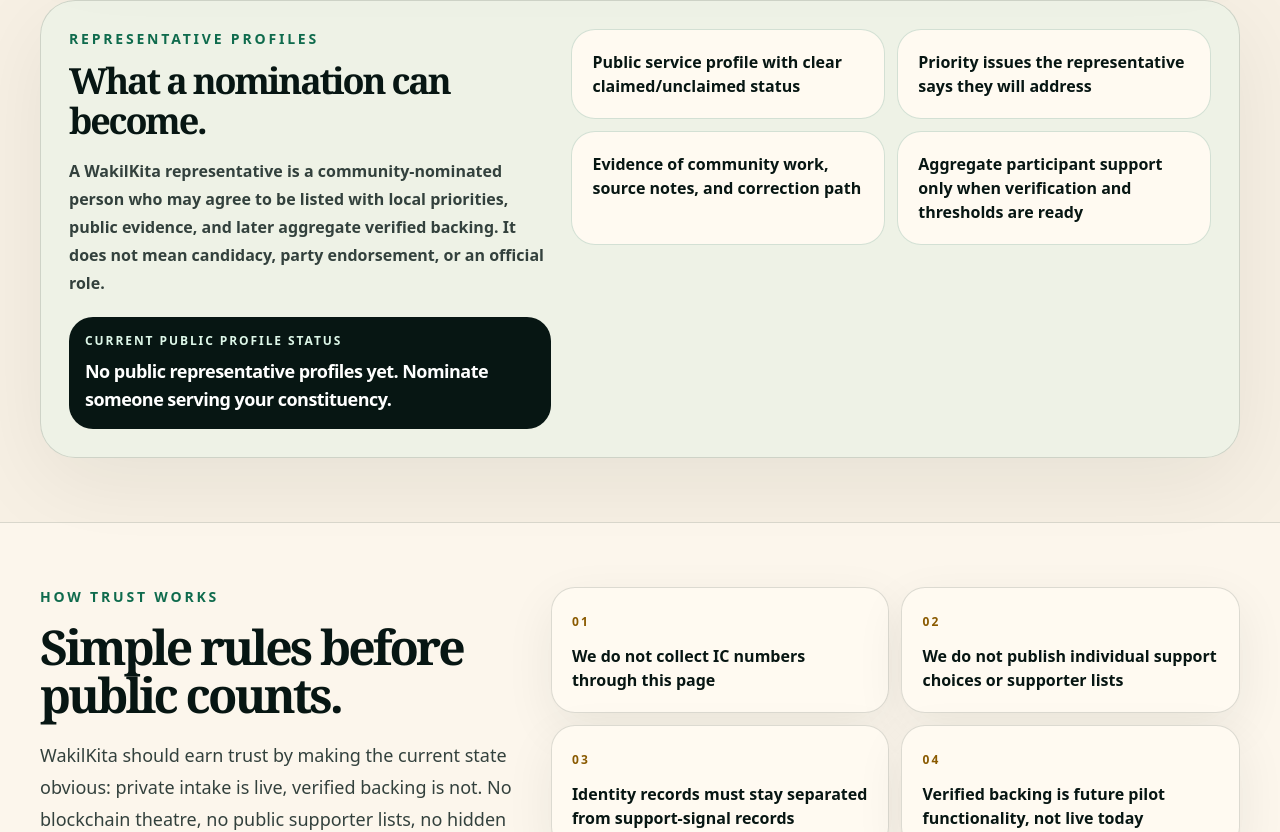
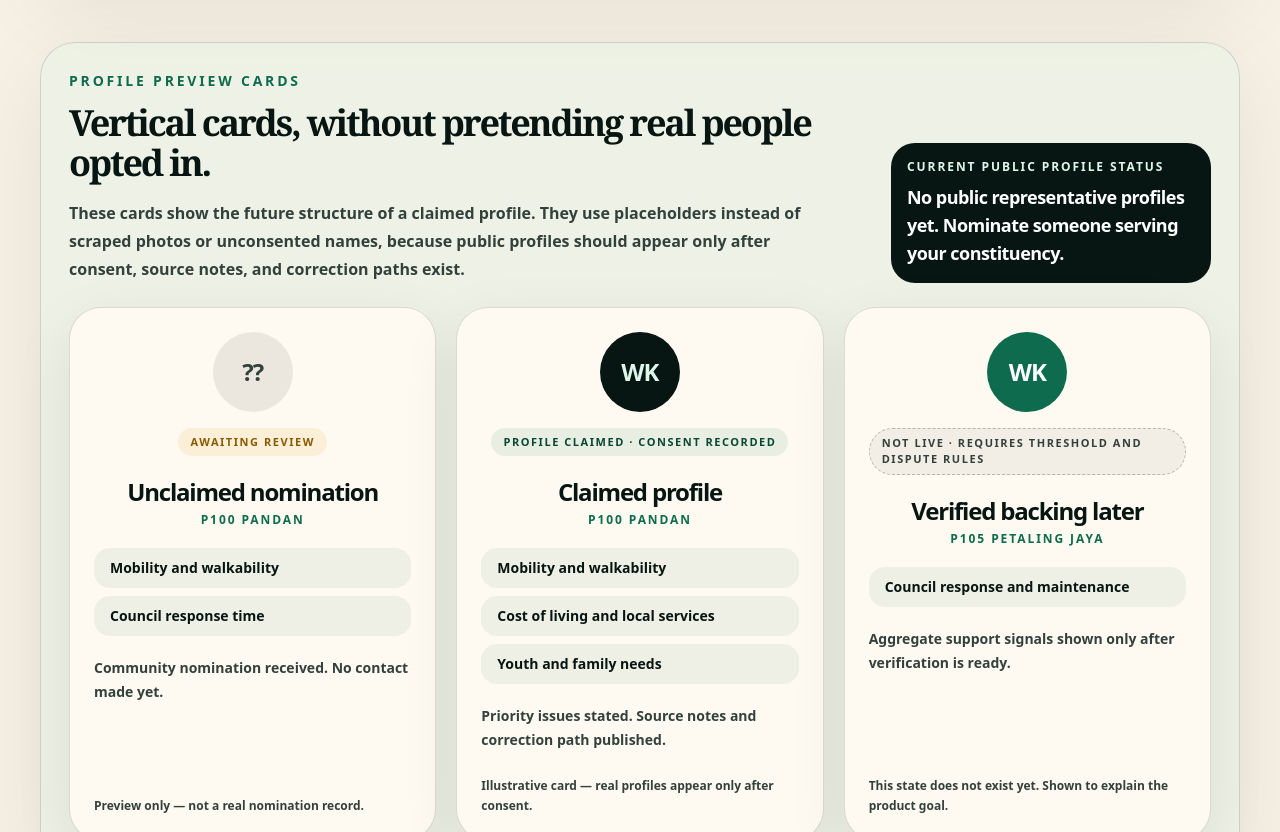
Before and after one commit to amirariff91/wakilkita, a Next.js app: page / in a window 1280 px wide. Shown: the part 3928-4760 px from the top of the page. Built offline with nearby package versions, Linux system fonts and the light colour scheme.

Commit message:
feat: add trust-safe vertical profile preview cards

```diff
--- a/src/app/page.tsx
+++ b/src/app/page.tsx
@@ -74,12 +74,64 @@
   ["3", "Open verified backing later", "One verified private support signal per eligible resident comes only after privacy, dispute, and verification rules are published."],
 ];
 
-const profilePromise = [
-  "Public service profile with clear claimed/unclaimed status",
-  "Priority issues the representative says they will address",
-  "Evidence of community work, source notes, and correction path",
-  "Aggregate participant support only when verification and thresholds are ready",
+type NomineePreviewStatus = "unclaimed" | "claimed" | "future";
+
+const nomineePreviewCards: Array<{
+  initials: string;
+  label: string;
+  constituency: string;
+  status: NomineePreviewStatus;
+  statusLabel: string;
+  priorities: string[];
+  evidenceNote: string;
+  disclaimer: string;
+}> = [
+  {
+    initials: "??",
+    label: "Unclaimed nomination",
+    constituency: "P100 Pandan",
+    status: "unclaimed",
+    statusLabel: "Awaiting review",
+    priorities: ["Mobility and walkability", "Council response time"],
+    evidenceNote: "Community nomination received. No contact made yet.",
+    disclaimer: "Preview only — not a real nomination record.",
+  },
+  {
+    initials: "WK",
+    label: "Claimed profile",
+    constituency: "P100 Pandan",
+    status: "claimed",
+    statusLabel: "Profile claimed · consent recorded",
+    priorities: ["Mobility and walkability", "Cost of living and local services", "Youth and family needs"],
+    evidenceNote: "Priority issues stated. Source notes and correction path published.",
+    disclaimer: "Illustrative card — real profiles appear only after consent.",
+  },
+  {
+    initials: "WK",
+    label: "Verified backing later",
+    constituency: "P105 Petaling Jaya",
+    status: "future",
+    statusLabel: "Not live · requires threshold and dispute rules",
+    priorities: ["Council response and maintenance"],
+    evidenceNote: "Aggregate support signals shown only after verification is ready.",
+    disclaimer: "This state does not exist yet. Shown to explain the product goal.",
+  },
 ];
+
+const previewStatusStyles: Record<NomineePreviewStatus, { avatar: string; badge: string }> = {
+  unclaimed: {
+    avatar: "bg-[rgba(7,22,19,0.08)] text-[var(--slate)]",
+    badge: "bg-[rgba(217,154,30,0.12)] text-[var(--amber-text)]",
+  },
+  claimed: {
+    avatar: "bg-[var(--ink)] text-[var(--mint)]",
+    badge: "bg-[rgba(15,107,77,0.09)] text-[var(--civic-dark)]",
+  },
+  future: {
+    avatar: "bg-[var(--civic)] text-white",
+    badge: "border border-dashed border-[rgba(51,65,61,0.32)] bg-[rgba(7,22,19,0.05)] text-[var(--slate)]",
+  },
+};
 
 function TrustArchitectureDiagram() {
   const steps = [
@@ -196,13 +248,13 @@
             Public cards should start with local priorities. Named people stay in private review until they are contacted, consent is clear, and a correction path exists.
           </p>
         </div>
-        <div className="mt-6 flex gap-4 overflow-x-auto pb-2" aria-label="Local priority cards">
+        <div className="mt-6 grid gap-4 sm:grid-cols-2 lg:grid-cols-4" aria-label="Local priority cards">
           {issuePriorityCards.map((item) => (
-            <article key={item.title} className="min-w-[18rem] max-w-sm rounded-3xl border border-[rgba(15,107,77,0.18)] bg-[var(--paper)] p-5 sm:min-w-[22rem]">
+            <article key={item.title} className="flex min-h-[20rem] flex-col rounded-3xl border border-[rgba(15,107,77,0.18)] bg-[var(--paper)] p-5">
               <p className="text-xs font-black uppercase tracking-[0.16em] text-[var(--amber-text)]">Priority card</p>
               <h3 className="mt-3 text-2xl font-black tracking-[-0.05em] text-[var(--ink)]">{item.title}</h3>
               <p className="mt-3 text-sm font-semibold leading-6 text-[var(--slate)]">{item.body}</p>
-              <a href="#take-part" className="mt-5 inline-flex rounded-full bg-[var(--ink)] px-4 py-2 text-xs font-black uppercase tracking-[0.12em] text-[var(--mint)]">Nominate someone for this</a>
+              <a href="#take-part" className="mt-auto inline-flex rounded-full bg-[var(--ink)] px-4 py-2 text-xs font-black uppercase tracking-[0.12em] text-[var(--mint)]">Nominate someone for this</a>
             </article>
           ))}
         </div>
@@ -289,24 +341,49 @@
 function RepresentativeProfilePromise() {
   return (
     <section className="mx-auto max-w-7xl px-5 pb-16 sm:px-8 lg:px-10" aria-labelledby="profile-promise-heading">
-      <div className="grid gap-5 rounded-[2.2rem] border border-[var(--line)] bg-[rgba(221,247,232,0.36)] p-5 shadow-[0_24px_90px_rgba(7,22,19,0.07)] sm:p-7 lg:grid-cols-[0.86fr_1.14fr]">
-        <div>
-          <p className="text-sm font-black uppercase tracking-[0.2em] text-[var(--civic)]">Representative profiles</p>
-          <h2 id="profile-promise-heading" className="mt-3 font-serif text-3xl font-black tracking-[-0.06em] text-[var(--ink)] sm:text-4xl">What a nomination can become.</h2>
-          <p className="mt-4 text-base font-semibold leading-7 text-[var(--slate)]">
-            A WakilKita representative is a community-nominated person who may agree to be listed with local priorities, public evidence, and later aggregate verified backing. It does not mean candidacy, party endorsement, or an official role.
-          </p>
-          <div className="mt-5 rounded-3xl bg-[var(--ink)] p-4 text-white">
+      <div className="rounded-[2.2rem] border border-[var(--line)] bg-[rgba(221,247,232,0.36)] p-5 shadow-[0_24px_90px_rgba(7,22,19,0.07)] sm:p-7">
+        <div className="flex flex-col gap-4 lg:flex-row lg:items-end lg:justify-between">
+          <div className="max-w-3xl">
+            <p className="text-sm font-black uppercase tracking-[0.2em] text-[var(--civic)]">Profile preview cards</p>
+            <h2 id="profile-promise-heading" className="mt-3 font-serif text-3xl font-black tracking-[-0.06em] text-[var(--ink)] sm:text-4xl">Vertical cards, without pretending real people opted in.</h2>
+            <p className="mt-4 text-base font-semibold leading-7 text-[var(--slate)]">
+              These cards show the future structure of a claimed profile. They use placeholders instead of scraped photos or unconsented names, because public profiles should appear only after consent, source notes, and correction paths exist.
+            </p>
+          </div>
+          <div className="rounded-3xl bg-[var(--ink)] p-4 text-white lg:max-w-xs">
             <p className="text-xs font-black uppercase tracking-[0.16em] text-[var(--mint)]">Current public profile status</p>
             <p className="mt-2 text-lg font-black tracking-[-0.03em]">No public representative profiles yet. Nominate someone serving your constituency.</p>
           </div>
         </div>
-        <div className="grid content-start gap-3 sm:grid-cols-2">
-          {profilePromise.map((item) => (
-            <div key={item} className="rounded-3xl border border-[rgba(15,107,77,0.18)] bg-[var(--paper)] p-5">
-              <p className="text-base font-black leading-6 text-[var(--ink)]">{item}</p>
-            </div>
-          ))}
+
+        <div className="mt-6 grid gap-5 sm:grid-cols-2 lg:grid-cols-3">
+          {nomineePreviewCards.map((card) => {
+            const style = previewStatusStyles[card.status];
+
+            return (
+              <article key={`${card.label}-${card.constituency}`} className="flex min-h-[31rem] flex-col rounded-[2rem] border border-[var(--line)] bg-[var(--paper)] p-6 shadow-[0_18px_60px_rgba(7,22,19,0.08)]">
+                <div className={`mx-auto grid h-20 w-20 place-items-center rounded-full ${style.avatar}`} aria-hidden="true">
+                  <span className="text-2xl font-black tracking-[-0.04em]">{card.initials}</span>
+                </div>
+                <span className={`mt-4 self-center rounded-full px-3 py-1.5 text-[11px] font-black uppercase tracking-[0.14em] ${style.badge}`}>
+                  {card.statusLabel}
+                </span>
+                <h3 className="mt-5 text-center text-2xl font-black tracking-[-0.05em] text-[var(--ink)]">{card.label}</h3>
+                <p className="mt-1 text-center text-xs font-black uppercase tracking-[0.16em] text-[var(--civic)]">{card.constituency}</p>
+
+                <div className="mt-5 flex flex-col gap-2">
+                  {card.priorities.map((priority) => (
+                    <span key={priority} className="rounded-2xl bg-[rgba(15,107,77,0.07)] px-4 py-2.5 text-sm font-bold leading-5 text-[var(--ink)]">
+                      {priority}
+                    </span>
+                  ))}
+                </div>
+
+                <p className="mt-5 text-sm font-semibold leading-6 text-[var(--slate)]">{card.evidenceNote}</p>
+                <p className="mt-auto pt-6 text-xs font-bold leading-5 text-[var(--slate)]">{card.disclaimer}</p>
+              </article>
+            );
+          })}
         </div>
       </div>
     </section>
```
